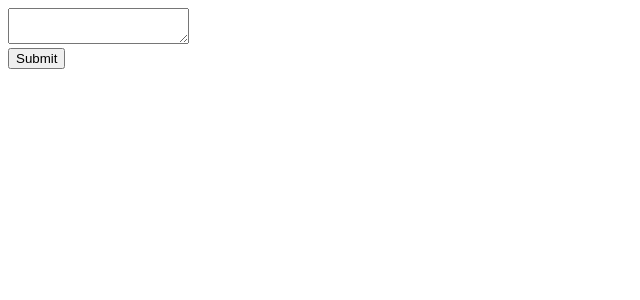
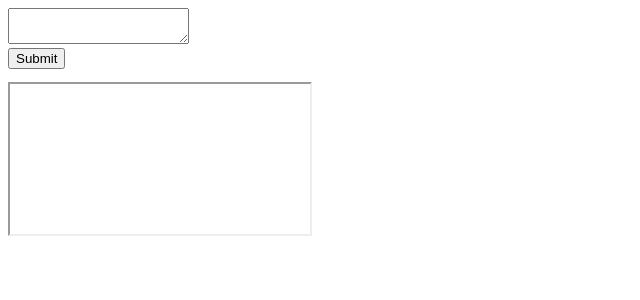
Before and after one commit to theolodocoder/docucode, a React (Vite) app: page / in a window 1280 px wide. Shown: the top 300 px of the page, without its empty margins (0-640 px from the left). Built offline with nearby package versions, Linux system fonts and the light colour scheme; what esbuild-wasm would draw is missing.

Commit message:
added init iframe setup

```diff
--- a/src/App.tsx
+++ b/src/App.tsx
@@ -22,6 +22,12 @@ function App() {
     setCode(result.outputFiles[0].text);
   }
 
+  const html = `
+  <script>
+    ${code}
+  </script>
+  `
+
   return (
     <>
       <div>
@@ -33,9 +39,11 @@ function App() {
           <button onClick={onClick}>Submit</button>
         </div>
         <pre>{code}</pre>
+        <iframe srcDoc={html} sandbox="allow-scripts"></iframe>
       </div>
     </>
   );
 }
 
+
 export default App;
--- a/src/plugins/fetch-plugin.ts
+++ b/src/plugins/fetch-plugin.ts
@@ -1,3 +1,4 @@
+/* eslint-disable @typescript-eslint/no-explicit-any */
 import * as esbuild from "esbuild-wasm";
 import localForage from "localforage";
 import axios from "axios";
```
